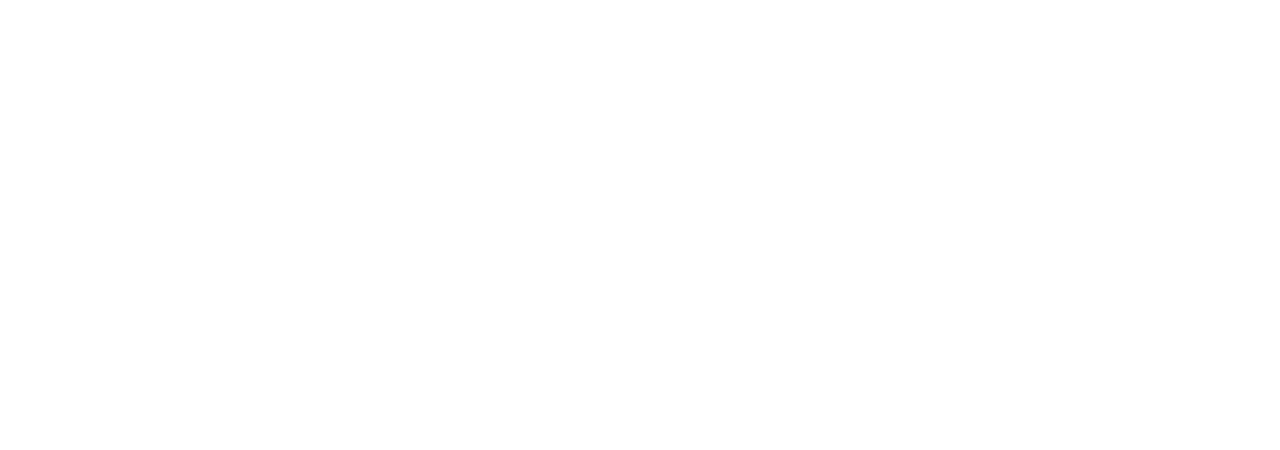
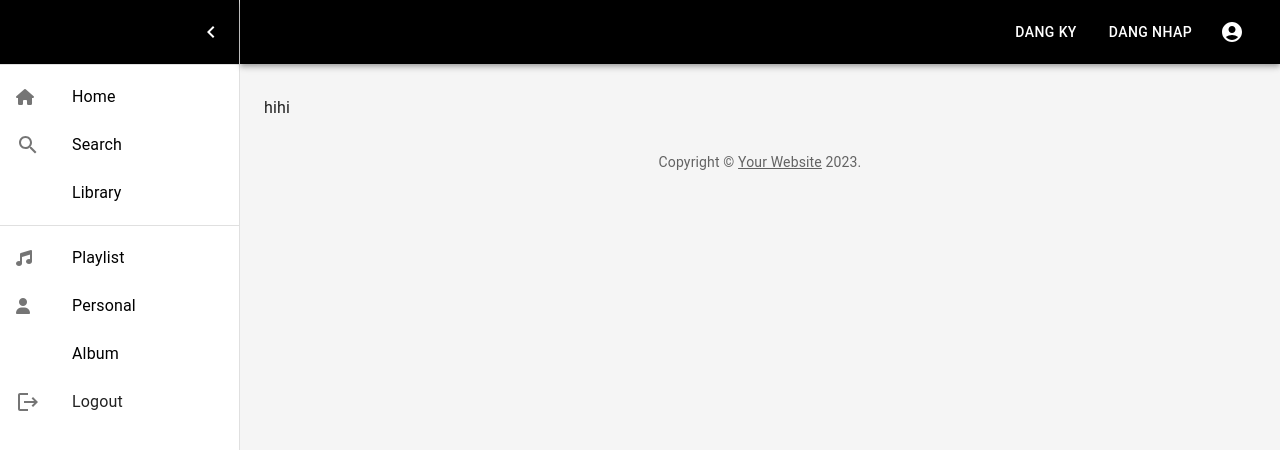
Before and after one commit to khanhpham1309/Case5_FE, a React (Create React App) app: page /album in a window 1280 px wide. Before the commit this address had no page. Shown: the top 450 px of the page. Built offline with nearby package versions, Linux system fonts and the light colour scheme.

Commit message:
first commit

```diff
--- a/src/App.js
+++ b/src/App.js
@@ -8,6 +8,7 @@ import Home from './Components/Home/Home';
 import Search from './Components/Search/Search';
 import Library from './Components/Library/Library';
 import Personal from './Components/Personal/Personal';
+import Album from './Components/Album/Album';
 
 
 function App() {
@@ -24,6 +25,8 @@ function App() {
           <Route path='/search' element={<Search/>}/>
           <Route path='/library' element={<Library/>}/>
           <Route path='/personal' element={<Personal/>}/>
+          <Route path='/playlist' element={<Playlist/>}/>
+          <Route path='/album' element={<Album/>}/>
         </Route>
       </Routes>
     </>
--- /dev/null
+++ b/src/Components/Album/Album.js
@@ -0,0 +1,10 @@
+
+
+export default function Album(){
+
+    return(
+        <>
+        hihi
+        </>
+    )
+}
--- a/src/Components/Layout/SecondaryListItems.js
+++ b/src/Components/Layout/SecondaryListItems.js
@@ -50,6 +50,21 @@ function SecondaryListItems() {
                 </ListItemButton>
                 </NavLink>
 
+                <NavLink
+            to="/album"
+            className={({ isActive, isPending }) =>
+                isPending ? "pending" : isActive ? "active" : ""
+            }
+            style={{ textDecoration: 'none', color:'black' }}
+        >
+            <ListItemButton>
+                    <ListItemIcon>
+                    <i class="fa-solid fa-books"></i>
+                    </ListItemIcon>
+                    <ListItemText primary="Album" />
+                </ListItemButton>
+                </NavLink>
+
                 <ListItemButton>
                     <ListItemIcon>
                         <LogoutIcon/>
```
